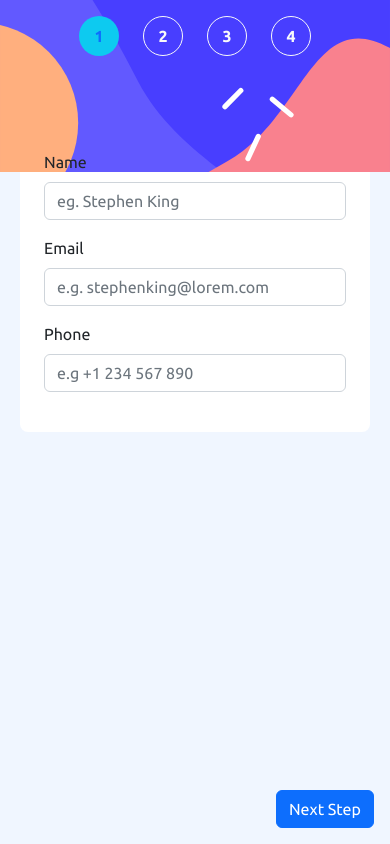
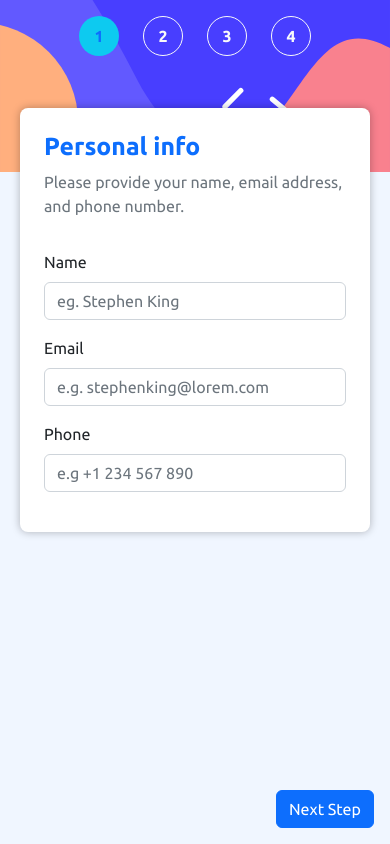
Before and after one commit to OlivrM/multi-step-form-r, a React (Vite) app: page / in a window 390 px wide. Built offline with nearby package versions, Linux system fonts and the light colour scheme.

Commit message:
Update index.css
create a main container to use media queries for box-shadow

```diff
--- a/src/index.css
+++ b/src/index.css
@@ -13,21 +13,34 @@
   font-weight: bold;
 }
 
-
 :root {
-  --t1 : hsl(213, 96%, 18%);
-  --t2 : hsl(243, 100%, 62%);
-  --t3 : hsl(228, 100%, 84%);
-  --t4 : hsl(206, 94%, 87%);
-  --t5 : hsl(354, 84%, 57%);
---l1: hsl(231, 11%, 63%);
---l2: hsl(229, 24%, 87%);
---l3: hsl(217, 100%, 97%);
---l4: hsl(231, 100%, 99%);
---l5: hsl(0, 0%, 100%);
+  --t1: hsl(213, 96%, 18%);
+  --t2: hsl(243, 100%, 62%);
+  --t3: hsl(228, 100%, 84%);
+  --t4: hsl(206, 94%, 87%);
+  --t5: hsl(354, 84%, 57%);
+  --l1: hsl(231, 11%, 63%);
+  --l2: hsl(229, 24%, 87%);
+  --l3: hsl(217, 100%, 97%);
+  --l4: hsl(231, 100%, 99%);
+  --l5: hsl(0, 0%, 100%);
 }
 
 body {
   background-color: var(--l3);
   font-family: 'Ubuntu', sans-serif;
 }
+
+.mainContainer {
+  height: 75%;
+}
+@media (max-width: 768px) {
+  .mainContainer {
+    height: auto;
+    padding-top: 100px;
+    z-index: 2;
+  }
+  .sm-shadow {
+    box-shadow: 0 0 0.5rem rgba(0, 0, 0, 0.281);
+  }
+}
```
